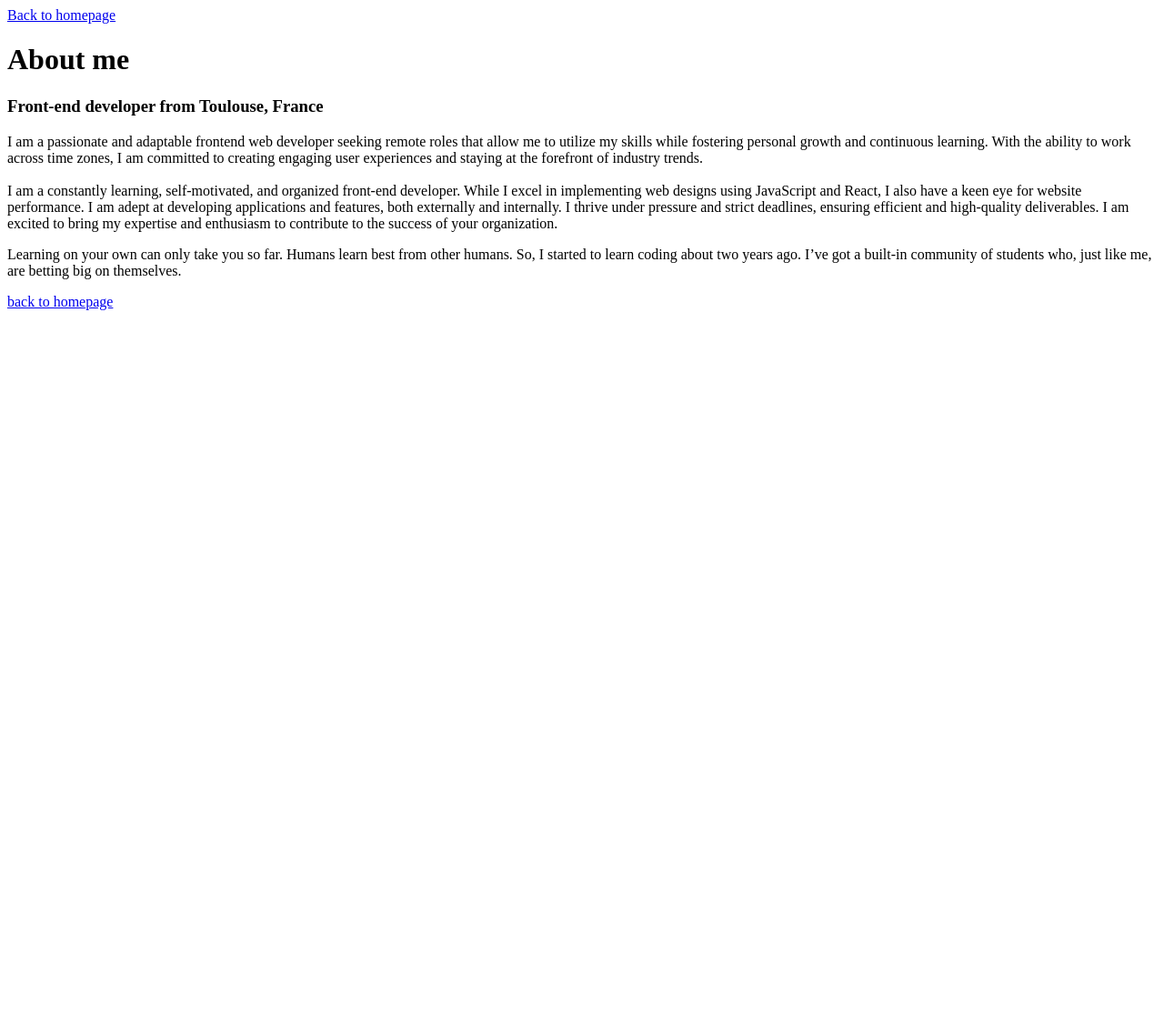
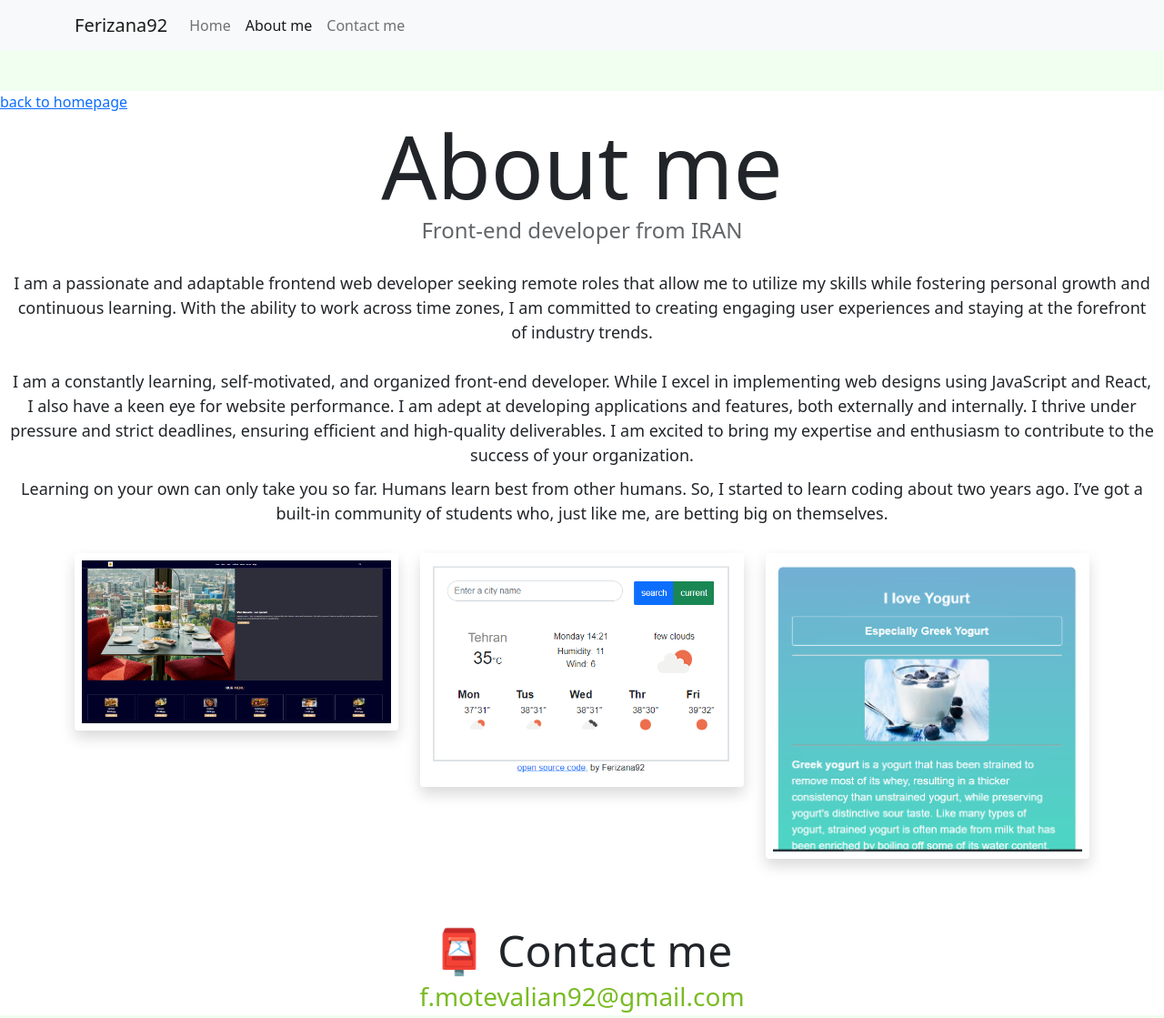
Before and after one commit to ferizana92/portfolio, a plain HTML site: page about.html in a window 1280 px wide. Shown: the whole page at 91% size. Before the commit the page ends 800 px from the top, so only its background shows below. Drawn offline with nearby package versions, Linux system fonts and the light colour scheme.

Commit message:
improve codes and add some styles on about page

```diff
--- a/about.html
+++ b/about.html
@@ -4,14 +4,70 @@
     <meta charset="UTF-8" />
     <meta http-equiv="X-UA-Compatible" content="IE=edge" />
     <meta name="viewport" content="width=device-width, initial-scale=1.0" />
-    <link rel="stylesheet" href="style.css" />
-    <title>about page</title>
+    <link
+      href="https://cdn.jsdelivr.net/npm/bootstrap@5.0.0-beta2/dist/css/bootstrap.min.css"
+      rel="stylesheet"
+      integrity="sha384-BmbxuPwQa2lc/FVzBcNJ7UAyJxM6wuqIj61tLrc4wSX0szH/Ev+nYRRuWlolflfl"
+      crossorigin="anonymous"
+    />
+    <script
+      src="https://cdn.jsdelivr.net/npm/bootstrap@5.0.0-beta2/dist/js/bootstrap.bundle.min.js"
+      integrity="sha384-b5kHyXgcpbZJO/tY9Ul7kGkf1S0CWuKcCD38l8YkeH8z8QjE0GmW1gYU5S9FOnJ0"
+      crossorigin="anonymous"
+    ></script>
+    <link rel="stylesheet" href="./src/styles.css" />
+    <title>About me - Ferizana92</title>
+    <meta
+      name="description"
+      content="About Matt Delac, a front-end developer based in Europe"
+    />
   </head>
   <body>
-    <a href="index.html" class="homepage-link">Back to homepage</a>
-    <h1>About me</h1>
-    <h3>Front-end developer from Toulouse, France</h3>
-    <div class="about-paragraphs">
+    <a href="index.html"> back to homepage </a>
+    <nav class="navbar navbar-expand-lg navbar-light bg-light fixed-top">
+      <div class="container">
+        <a class="navbar-brand" href="/" title="Homepage">Ferizana92</a>
+        <button
+          class="navbar-toggler"
+          type="button"
+          data-bs-toggle="collapse"
+          data-bs-target="#navbarNav"
+          aria-controls="navbarNav"
+          aria-expanded="false"
+          aria-label="Toggle navigation"
+        >
+          <span class="navbar-toggler-icon"></span>
+        </button>
+        <div class="collapse navbar-collapse" id="navbarNav">
+          <ul class="navbar-nav">
+            <li class="nav-item">
+              <a class="nav-link" aria-current="page" href="/" tilte="Homepage"
+                >Home</a
+              >
+            </li>
+            <li class="nav-item">
+              <a
+                class="nav-link active"
+                href="./about.html"
+                title="About Ferizana92"
+                >About me</a
+              >
+            </li>
+            <li class="nav-item">
+              <a
+                class="nav-link"
+                href="./contact.html"
+                title="Contact Ferizana92"
+                >Contact me</a
+              >
+            </li>
+          </ul>
+        </div>
+      </div>
+    </nav>
+    <h1 class="text-center">About me</h1>
+    <h3 class="text-center">Front-end developer from IRAN</h3>
+    <div class="about-paragraphs text-center">
       <p>
         I am a passionate and adaptable frontend web developer seeking remote
         roles that allow me to utilize my skills while fostering personal growth
@@ -35,7 +91,36 @@
         on themselves. <br />
       </p>
     </div>
-
-    <a href="index.html"> back to homepage </a>
+    <div class="container">
+      <div class="row">
+        <div class="col-sm-4">
+          <img
+            src="./images/restaurant.PNG"
+            class="img-fluid p-2 mb-4 shadow rounded"
+            alt="Restaurant project"
+          />
+        </div>
+        <div class="col-sm-4">
+          <img
+            src="./images/weatherApp.PNG"
+            class="img-fluid p-2 mb-4 shadow rounded"
+            alt="Weather project"
+          />
+        </div>
+        <div class="col-sm-4">
+          <img
+            src="./images/yogourt.PNG"
+            class="img-fluid p-2 mb-4 shadow rounded"
+            alt="Yogurt project"
+          />
+        </div>
+      </div>
+    </div>
+    <div id="contact" class="mt-5">
+      <h2 class="text-center">📮 Contact me</h2>
+      <a href="mailto:f.motevalian92@gmail.com" class="email-link"
+        >f.motevalian92@gmail.com</a
+      >
+    </div>
   </body>
 </html>
```
